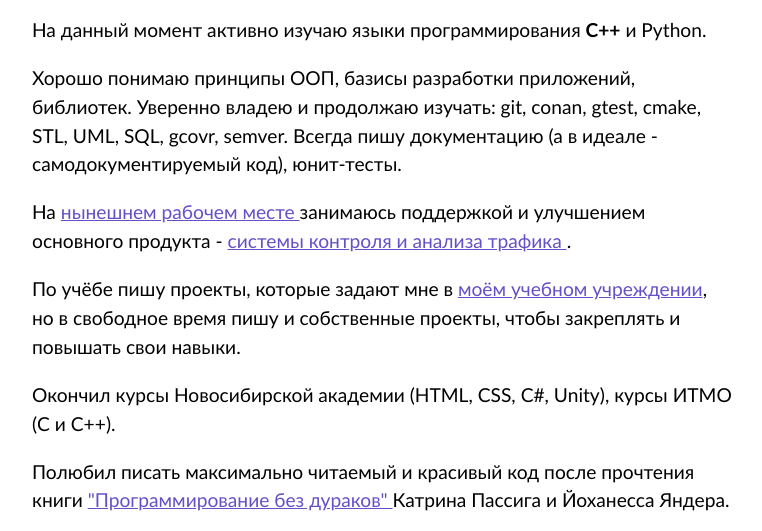
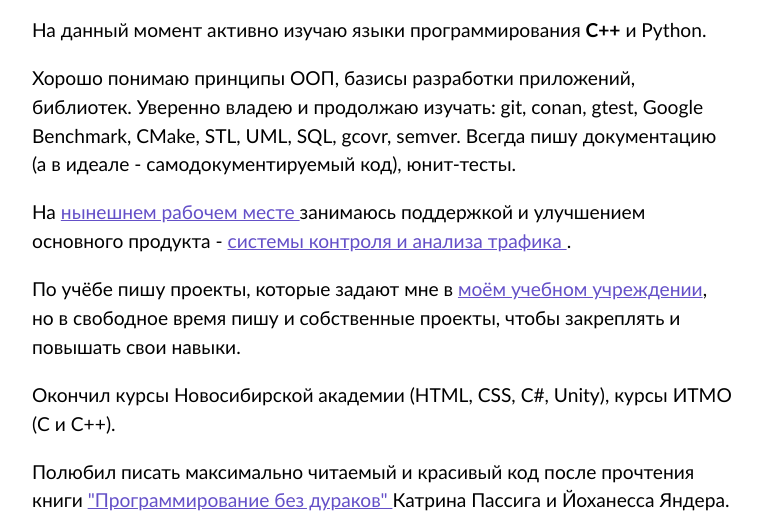
Before and after one commit to seigtm/seigtm.github.io, a plain HTML site: page index.html in a window 1280 px wide. Both pictures are taken after a click on the link "Обо мне". Shown: the part 247-778 px from the top of the page, without its empty margins (258-1020 px from the left). Drawn offline with Linux system fonts and the light colour scheme.

Commit message:
Google benchmark in the skills block.

```diff
--- a/index.html
+++ b/index.html
@@ -108,9 +108,9 @@
                     <p>
                         Хорошо понимаю принципы ООП, базисы разработки
                         приложений, библиотек. Уверенно владею и продолжаю
-                        изучать: git, conan, gtest, cmake, STL, UML, SQL, gcovr,
-                        semver. Всегда пишу документацию (а в идеале -
-                        самодокументируемый код), юнит-тесты.
+                        изучать: git, conan, gtest, Google Benchmark, CMake,
+                        STL, UML, SQL, gcovr, semver. Всегда пишу документацию
+                        (а в идеале - самодокументируемый код), юнит-тесты.
                     </p>
                     <p>
                         На
```
